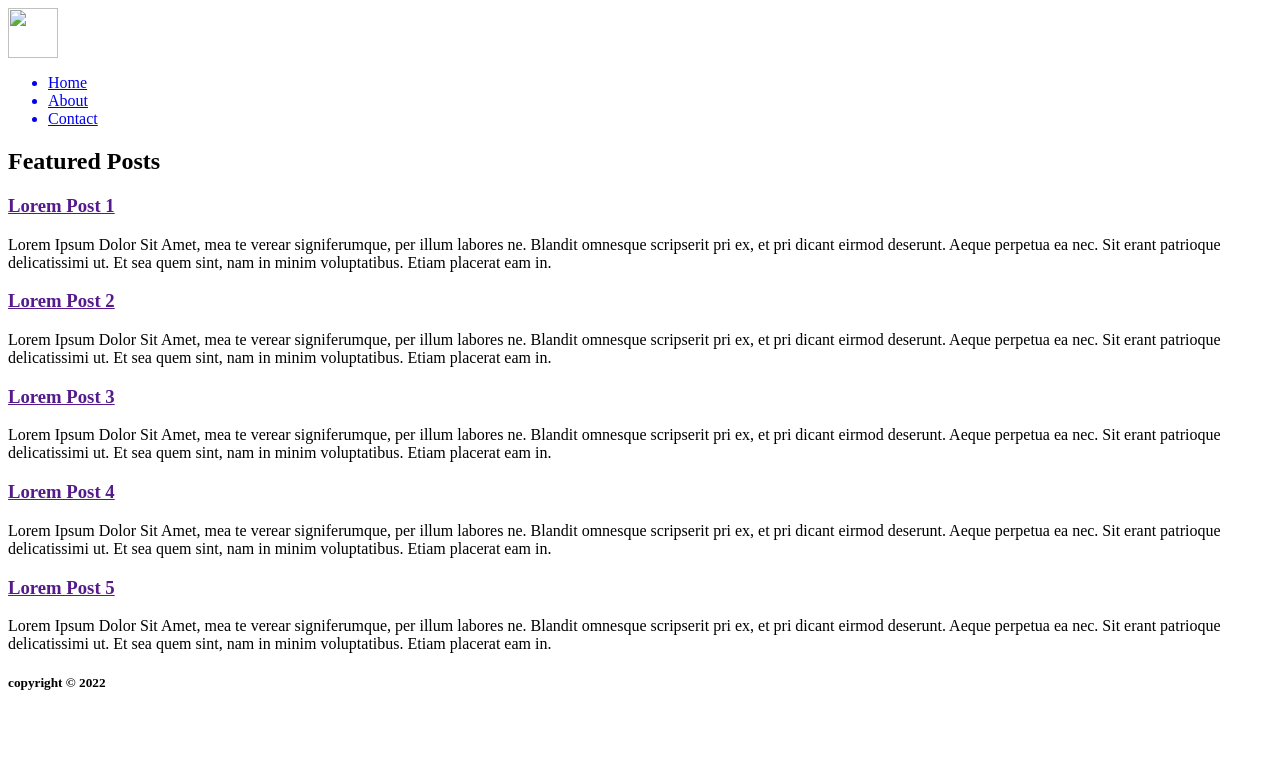
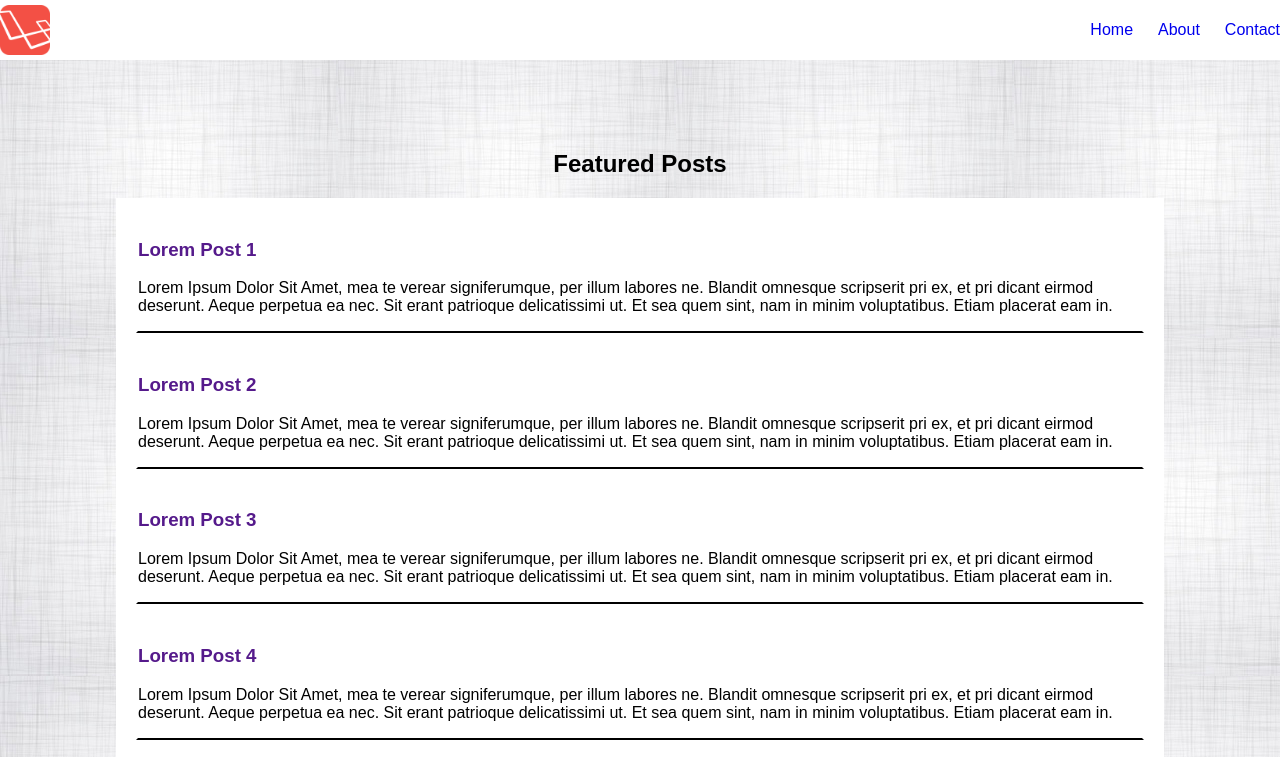
Before and after one commit to pwb-neskar/pre-test-pwb-xii, a plain HTML site: page TKD-CSS/public/index.html in a window 1280 px wide. Shown: the top 757 px of the page. Drawn offline with Linux system fonts and the light colour scheme.

Commit message:
TUGAS PRE-TEST CSS&HTML

```diff
--- /dev/null
+++ b/TKD-CSS/public/css/style.css
@@ -0,0 +1,63 @@
+body{
+    margin: 10px;
+    padding: 0;
+    font-family: Arial,  sans-serif;
+    background: url(../img/pattern.jpg);
+
+}
+
+header{
+    background-color: white;
+    position: fixed;
+    top: 0;
+    width: 100%;
+    height: 60px;
+    display: flex;
+    align-items: center;
+    left: 0%;
+    justify-content: space-between;
+}
+
+header img {
+    padding-right: 75%;
+}
+
+a {
+    text-decoration: none;
+}
+
+    ul {
+        right: 10px;
+        gap: 25px;
+        display: flex;
+        list-style: none;
+    }
+    #article-list {
+        background-color: white;
+        max-width: 80%;
+        padding-inline: 20px;
+    }
+    section{
+        padding-top: 120px;
+        padding-bottom: 30px;
+        display: flex;
+        flex-direction: column;
+        align-items: center;
+    }
+    footer{
+        background-color: black;
+        color: white;
+        height: 40px;
+        display: flex;
+        justify-content: center;
+        align-items: center;
+    }
+    article {
+        margin-block: 20px;
+        border: 2px;
+        border-top-color: transparent;
+        border-left-color: transparent;
+        border-right-color: transparent;
+        border-style: solid;
+        border-bottom-color: black;
+    }
--- a/TKD-CSS/public/index.html
+++ b/TKD-CSS/public/index.html
@@ -1,17 +1,19 @@
 <html>
     <head>
-      <link href="public/css/style.css" rel="stylesheet" type="text/css">
-      <link href="https://fonts.googleapis.com/css?family=Slabo+27px" rel="stylesheet">
+      <link rel="stylesheet" href="css/style.css"  type="text/css">
+      <link rel="stylesheet" href="https://fonts.googleapis.com/css?family=Slabo+27px">
     </head>
   <body>
     <header>
-      <img id="logo" src="public/img/laravel.png" width="50px" />
+      <img id="logo" src="img/laravel.png" width="50px" />
+
       <nav>
         <ul>
           <a href="#"><li>Home</li></a>
           <a href="#"><li>About</li></a>
           <a href="#"><li>Contact</li></a>
         </ul>
+
       </nav>
     </header>
     <section>
```
Also changed, not shown: TKD-HTML/public/form.html (added, +38 -0 lines), TKD-HTML/public/index.html (added, +15 -0 lines), TKD-HTML/public/welcome.html (added, +2 -0 lines), TKD-CSS/public/img/hasil.gif (renamed from TKD-CSS/img/hasil.gif), TKD-CSS/public/img/image-20.png (renamed from TKD-CSS/img/image-20.png), TKD-CSS/public/img/image-8.png (renamed from TKD-CSS/img/image-8.png), TKD-CSS/public/img/laravel.png (renamed from TKD-CSS/img/laravel.png), TKD-CSS/public/img/laravel1.png (added), TKD-CSS/public/img/pattern.jpg (renamed from TKD-CSS/img/pattern.jpg).
